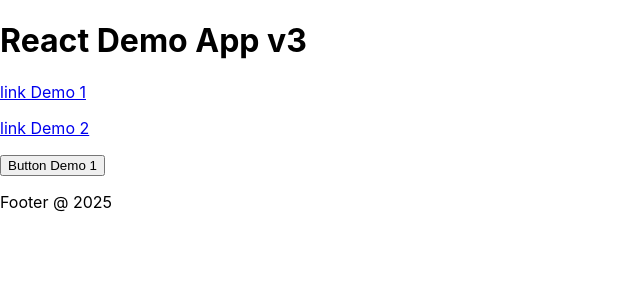
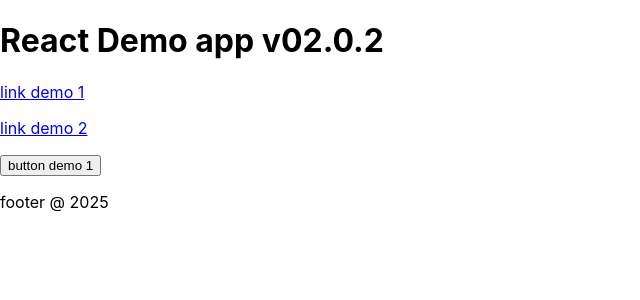
Before and after one commit to NatGallagher/React-Demos, a React (Create React App) app in the folder react-demo-app-v3/: page / in a window 1280 px wide. Shown: the top 300 px of the page, without its empty margins (0-640 px from the left). Built offline with nearby package versions, Linux system fonts and the light colour scheme.

Commit message:
app.js updated

```diff
--- a/react-demo-app-v3/src/App.js
+++ b/react-demo-app-v3/src/App.js
@@ -1,37 +1,59 @@
+import { useRef } from "react"
+
 import Header from "./Components/Header"
 import Footer from "./Components/Footer"
 
 function App() {
 
-  const linkDemo1 = () => {
-    console.log("linkDemo1");
-  }
-  const linkDemo2 = () => {
-    console.log("linkDemo2");
-  }
-  const btnDemo1 = () => {
-    console.log("btnDemo1");
+  const divdisplay = useRef("") //refence, select manipluate jsx element ie: DOM
+
+  //functions
+  function lnkdemo1()
+  {
+    let msgText = "# App:: lnkdemo1"
+    console.log(msgText)
+
+    //const divdisplay = document.getElementById("divdisplay")
+    //validate if divdisplay is found
+    //divdisplay.innerText = ...
+    //react will create/generate the DOM document element code
+
+    divdisplay.current.innerText = msgText
+
   }
 
-  //components
+  //es5+ arrow functions - optimized functions
+  const lnkdemo2 = () =>
+  {
+    let msgText = "# App:: lnkdemo2"
+    console.log(msgText)
+    divdisplay.current.innerText = msgText
 
+  }
 
+  const btndemo1 = () =>
+  {
+    let msgText = "# App:: btndemo1"
+    console.log(msgText)
+    divdisplay.current.innerText = msgText
 
+  }
 
   return (
     <>
-    <div>
-      <Header title="React Demo App v3"/>
-      <p></p>
-      <a href="#" onClick={linkDemo1}>link Demo 1</a>
-      <p></p>
-      <a href="#" onClick={linkDemo2}>link Demo 2</a>
-      <p></p>
-      <button onClick={btnDemo1}>Button Demo 1</button>
-      <p>
-        <Footer title="Footer" year={2025}/>
-      </p>
-    </div>
+      <div>
+          <Header title="React Demo app v02.0.2"/>
+          <p></p>
+          <a href="#" onClick={lnkdemo1}>link demo 1</a>
+          <p></p>
+          <a href="#" onClick={lnkdemo2}>link demo 2</a>
+          <p></p>
+          <button onClick={btndemo1}>button demo 1</button>
+          <p></p>
+          <Footer title="footer" year={2025}></Footer>
+      </div>
+      <div id="divdisplay" ref={divdisplay}>
+      </div>
     </>
   );
 }
```
